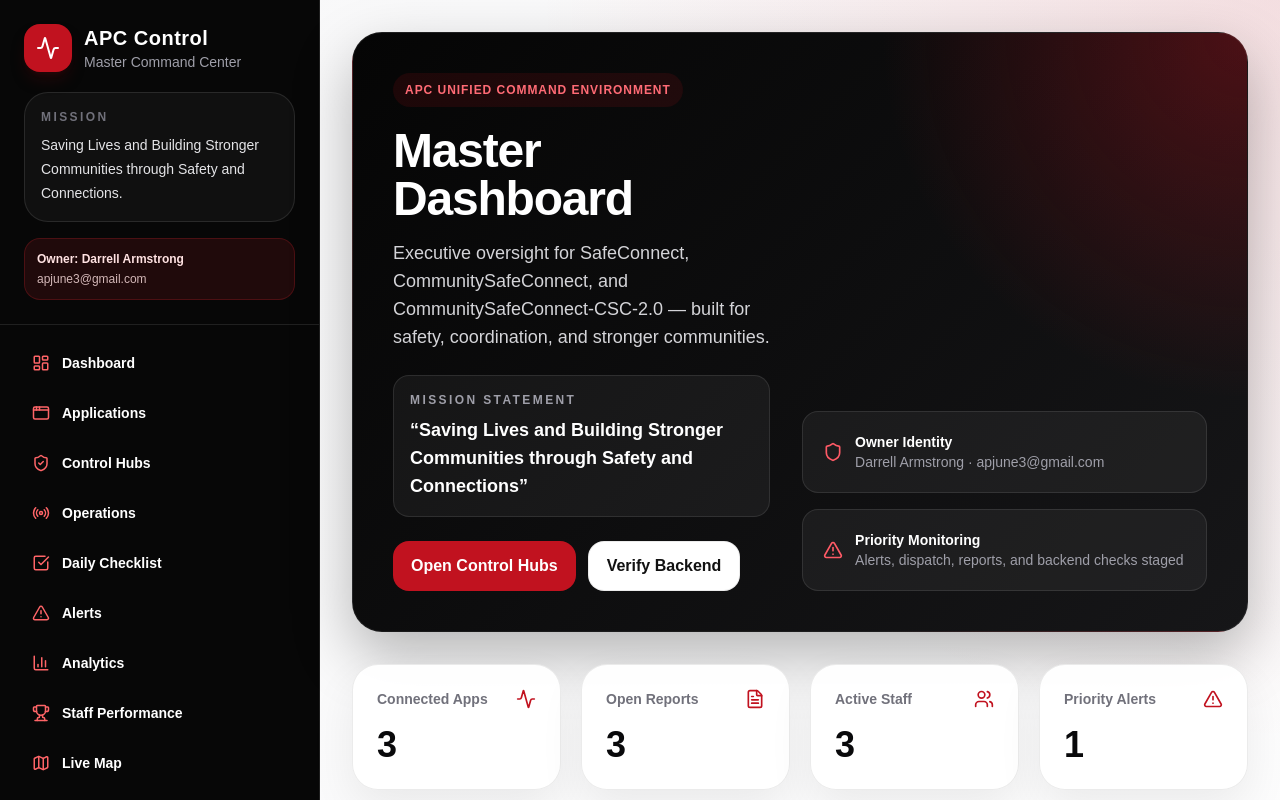
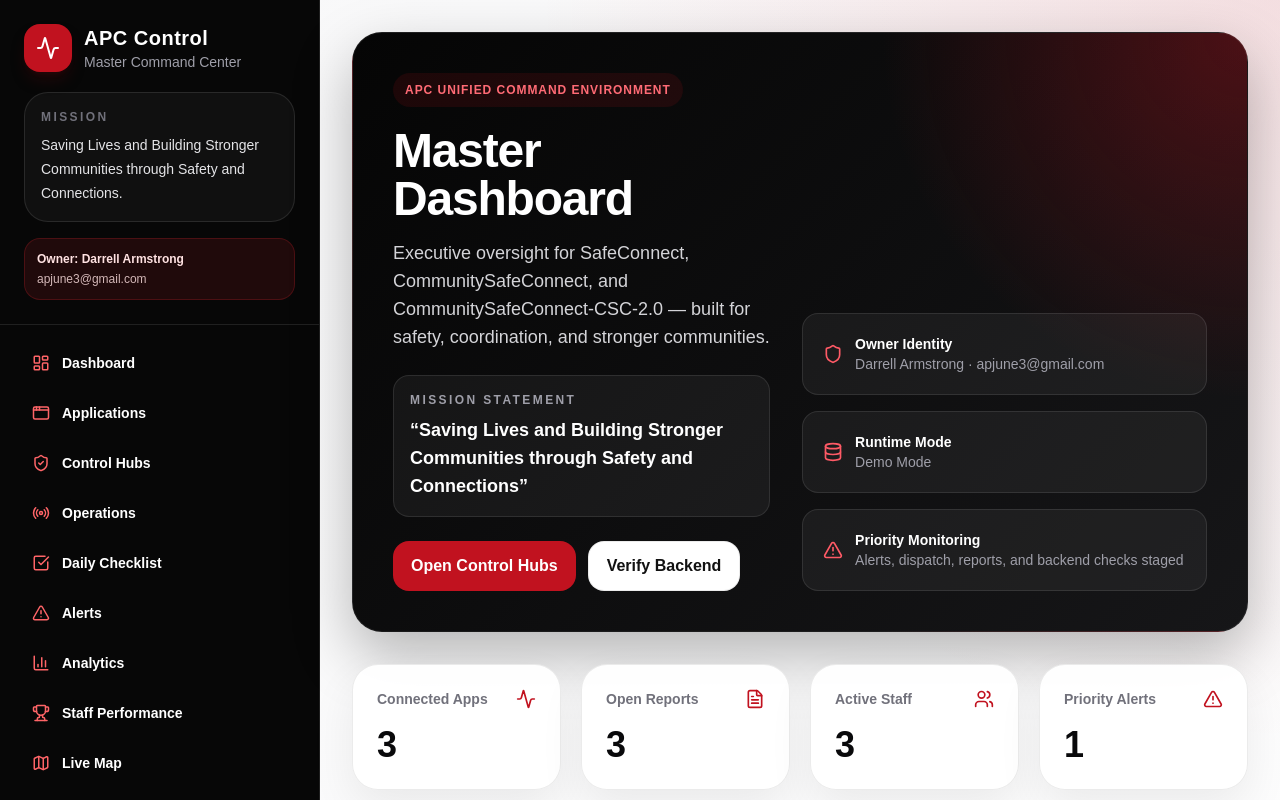
Before and after one commit to bigapc/APC-MASTER-CONTROL-CENTER, a Next.js app: page /dashboard in a window 1280 px wide. Shown: the top 800 px of the page. Built offline with nearby package versions, Linux system fonts and the light colour scheme; no server answers.

Commit message:
Add APC runtime status to dashboard

```diff
--- a/app/dashboard/page.tsx
+++ b/app/dashboard/page.tsx
@@ -1,6 +1,7 @@
 import Link from "next/link";
 import { APP_CONFIG, DAILY_OPERATION_CHECKLIST, DEMO_ALERTS, STAFF_PERFORMANCE } from "@/lib/appConfig";
-import { Activity, AlertTriangle, ArrowRight, Building2, CheckSquare, FileText, Map, Radio, Shield, Trophy, Users } from "lucide-react";
+import { getRuntimeStatus } from "@/lib/runtimeStatus";
+import { Activity, AlertTriangle, ArrowRight, Building2, CheckSquare, Database, FileText, Map, Radio, Shield, Trophy, Users } from "lucide-react";
 
 const stats = [
   { label: "Connected Apps", value: "3", icon: Activity },
@@ -16,7 +17,9 @@ const commandTiles = [
   { title: "Staff Performance", href: "/staff-performance", icon: Trophy, text: "Track role activity, output, and pending setup items." },
 ];
 
-export default function DashboardPage() {
+export default async function DashboardPage() {
+  const runtime = await getRuntimeStatus();
+
   return (
     <div className="space-y-8">
       <section className="apc-card-dark p-8 md:p-10">
@@ -39,6 +42,9 @@ export default function DashboardPage() {
           <div className="grid w-full max-w-md gap-4">
             <div className="rounded-2xl border border-white/10 bg-white/5 p-5">
               <div className="flex items-center gap-3"><Shield className="text-[#ff5a66]" size={20} /><div><p className="text-sm font-semibold text-white">Owner Identity</p><p className="text-sm text-zinc-400">{APP_CONFIG.ownerName} · {APP_CONFIG.ownerEmail}</p></div></div>
+            </div>
+            <div className="rounded-2xl border border-white/10 bg-white/5 p-5">
+              <div className="flex items-center gap-3"><Database className="text-[#ff5a66]" size={20} /><div><p className="text-sm font-semibold text-white">Runtime Mode</p><p className="text-sm text-zinc-400">{runtime.label}</p></div></div>
             </div>
             <div className="rounded-2xl border border-white/10 bg-white/5 p-5">
               <div className="flex items-center gap-3"><AlertTriangle className="text-[#ff5a66]" size={20} /><div><p className="text-sm font-semibold text-white">Priority Monitoring</p><p className="text-sm text-zinc-400">Alerts, dispatch, reports, and backend checks staged</p></div></div>
```
